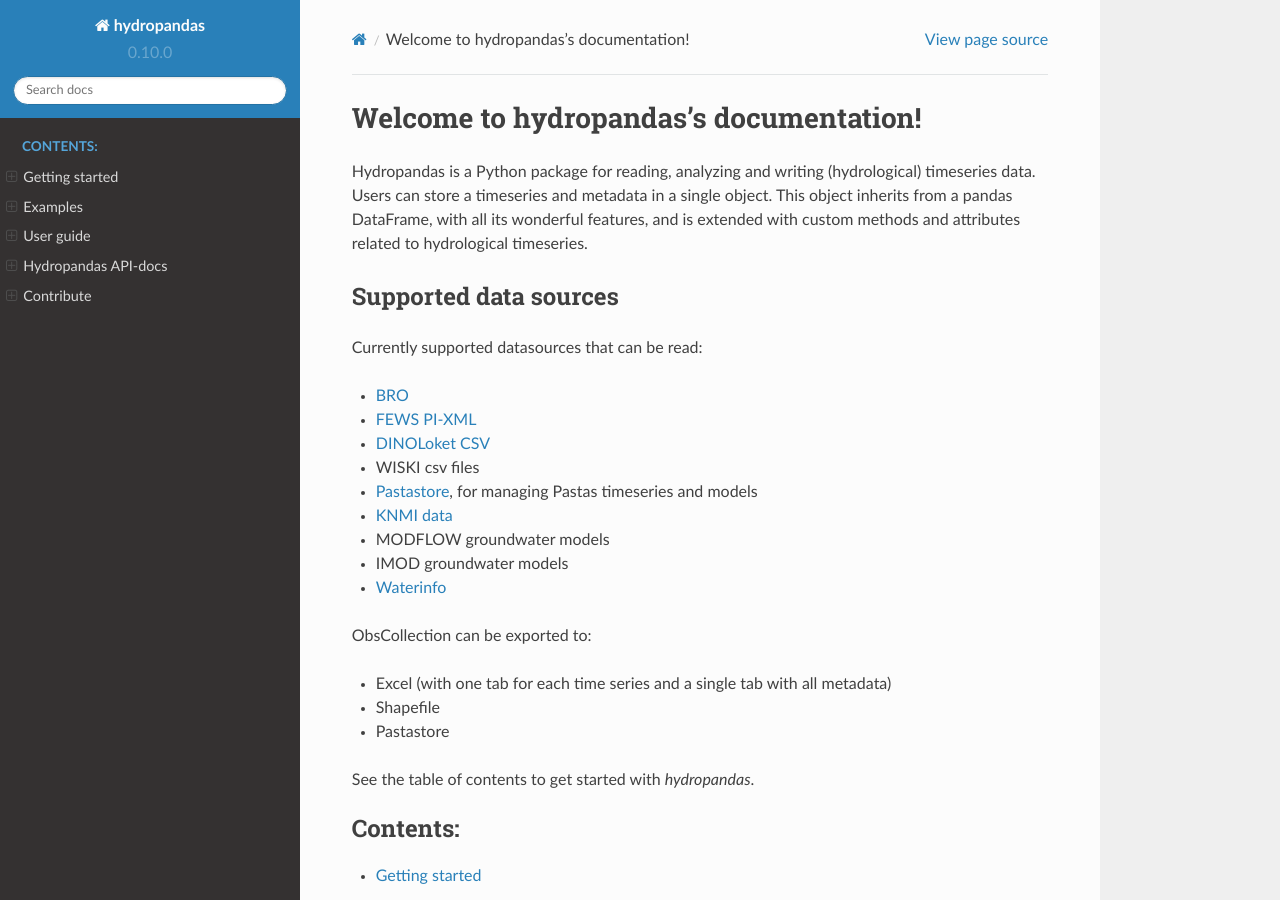
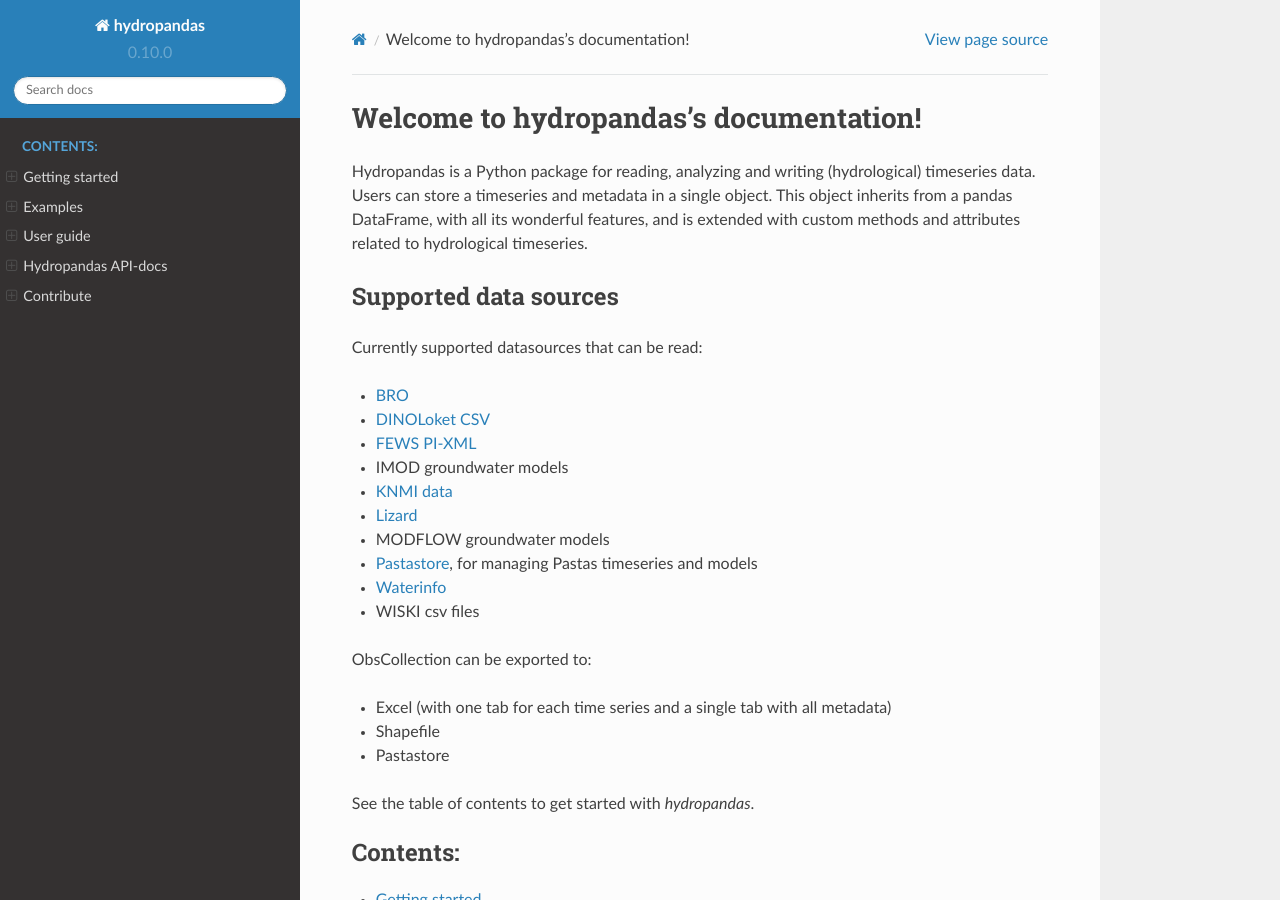
Before and after one commit to ArtesiaWater/hydropandas, a Sphinx documentation site: the page built from docs/index.rst, in a window 1280 px wide and 900 px high. Built offline with Sphinx 7.4.7 and the Read the Docs theme 2.0.0, drawn with Linux system fonts in a browser that asks for light colours.

Commit message:
Fix typos in get-started docs and add template example notebook for Lizard

```diff
--- a/docs/examples.rst
+++ b/docs/examples.rst
@@ -11,7 +11,7 @@
 
    import hydropandas as hpd
    fname = './tests/data/2019-Dino-test/Grondwaterstanden_Put/B33F0080001_1.csv'
-   gw = hpd.GroundwaterObs.from_dino(fname=fname, verbose=True)
+   gw = hpd.GroundwaterObs.from_dino(path=fname)
 
 
 Or for a zipfile::
@@ -22,8 +22,7 @@
                                          subdir='Grondwaterstanden_Put',
                                          suffix='1.csv',
                                          ObsClass=hpd.GroundwaterObs,
-                                         keep_all_obs=False,
-                                         verbose=False)
+                                         keep_all_obs=False)
 
 Example notebooks
 -----------------
--- a/docs/index.rst
+++ b/docs/index.rst
@@ -12,14 +12,15 @@
 Currently supported datasources that can be read:
 
 - `BRO <https://www.broloket.nl>`_
+- `DINOLoket CSV <www.dinoloket.nl>`_
 - `FEWS PI-XML <https://publicwiki.deltares.nl/display/FEWSDOC/The+Delft-Fews+Published+Interface>`_
-- `DINOLoket CSV <www.dinoloket.nl>`_
+- IMOD groundwater models
+- `KNMI data <https://www.knmi.nl/kennis-en-datacentrum/achtergrond/data-ophalen-vanuit-een-script>`_
+- `Lizard <https://vitens.lizard.net>`_
+- MODFLOW groundwater models
+- `Pastastore <https://github.com/pastas/pastastore>`_, for managing Pastas timeseries and models
+- `Waterinfo <https://waterinfo.rws.nl>`_
 - WISKI csv files
-- `Pastastore <https://github.com/pastas/pastastore>`_, for managing Pastas timeseries and models
-- `KNMI data <https://www.knmi.nl/kennis-en-datacentrum/achtergrond/data-ophalen-vanuit-een-script>`_
-- MODFLOW groundwater models
-- IMOD groundwater models
-- `Waterinfo <https://waterinfo.rws.nl>`_
 
 ObsCollection can be exported to:
 
```
Also changed, not shown: readme.md (+1 -0 lines), 2 other files.
